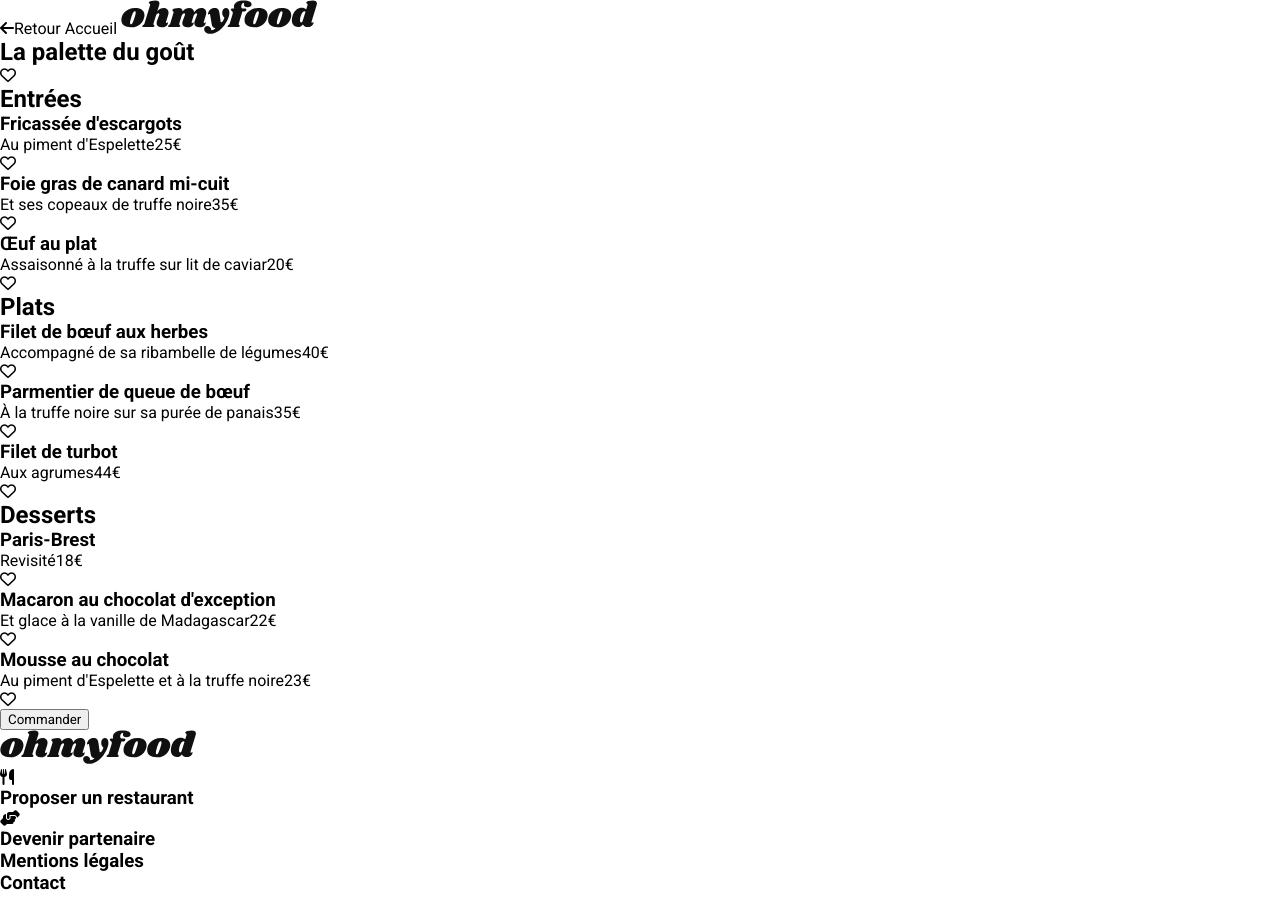
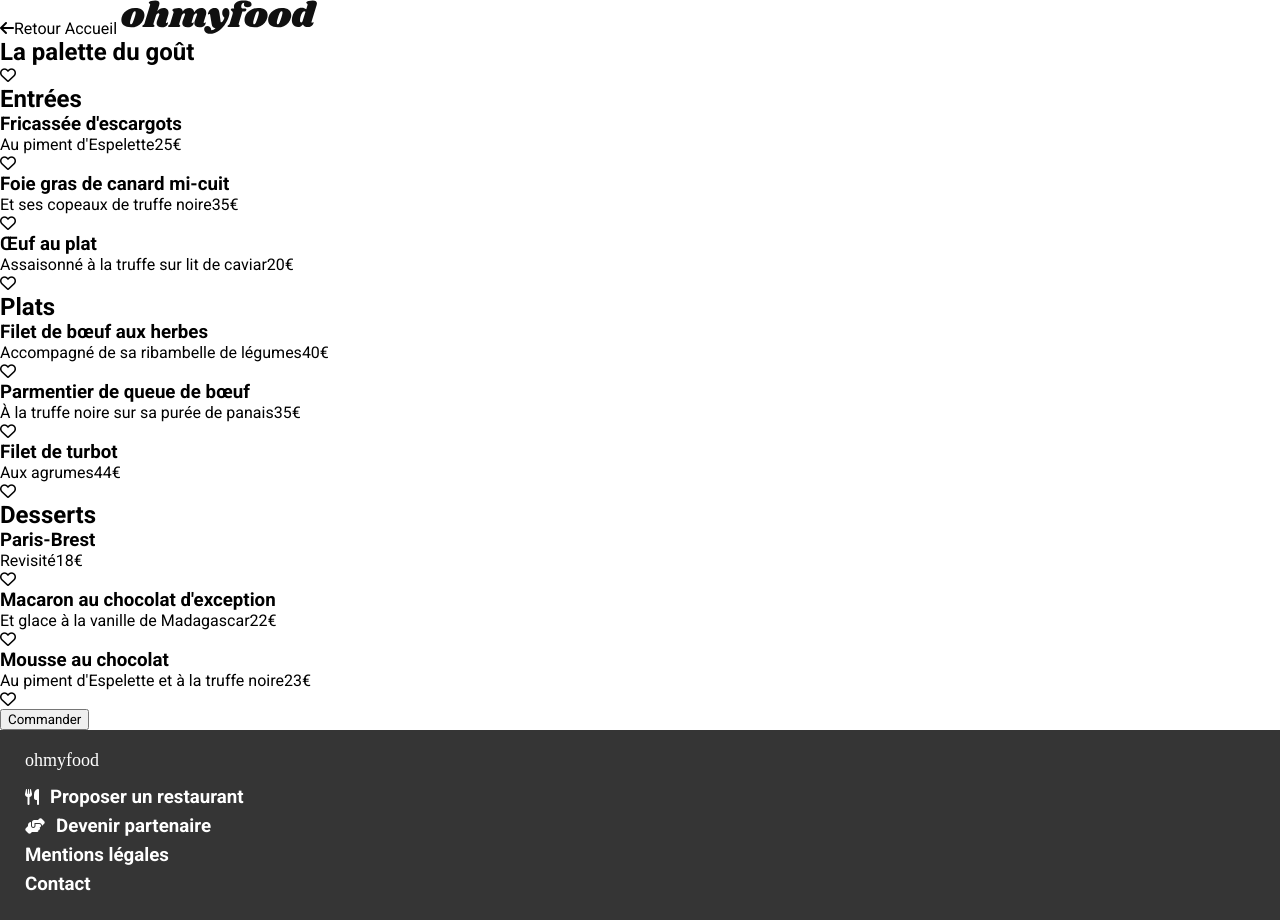
Before and after one commit to CenturyBlast/OC-P4-Ohmyfood, a website: page restaurants/la-palette-du-gout.html in a window 1280 px wide. Before the commit the page ends 894 px from the top, so only its background shows below. Drawn offline with Linux system fonts and the light colour scheme; a web font is replaced by a local one.

Commit message:
migration vers sass

```diff
--- a/restaurants/la-palette-du-gout.html
+++ b/restaurants/la-palette-du-gout.html
@@ -105,17 +105,19 @@
             Commander
         </button>
     </main>
-    <footer>
-        <img src="../assets/images/logo/ohmyfood@2x.svg" alt="logo oh my food">
-        <div class="footer-icon">
-            <i class="fa-solid fa-utensils" aria-hidden="true"></i>
-            <h3>Proposer un restaurant</h3>
+    <footer class="footer">
+        <h3 class="footer__logo">ohmyfood</h3>
+        <div class="footer__text">
+            <span class="footer__icon">
+                <i class="fa-solid fa-utensils" aria-hidden="true"></i>
+                <h3>Proposer un restaurant</h3>
+            </span>
+            <span class="footer__icon">
+                <i class="fa-solid fa-handshake-angle" aria-hidden="true"></i>
+                <h3>Devenir partenaire</h3>
+            </span>
+            <h3>Mentions légales</h3>
+            <h3><a href="#" class="footer__contact">Contact</a></h3>
         </div>
-        <div>
-            <i class="fa-solid fa-handshake-angle" aria-hidden="true"></i>
-            <h3>Devenir partenaire</h3>
-        </div>
-        <h3>Mentions légales</h3>
-        <h3><a href="#">Contact</a></h3>
     </footer>
 </body>
--- a/sass/layout/_footer.scss
+++ b/sass/layout/_footer.scss
@@ -15,4 +15,20 @@
         font-size: 18px;
         padding: 20px 0 15px 25px;
     }
+
+    &__text {
+        display: flex;
+        flex-direction: column;
+        padding: 0 0 25px 25px;
+        gap: 7px;
+    }
+
+    &__icon {
+        display: flex;
+        flex-direction: row;
+        align-items: center;
+        font-size: 16px;
+        font-weight: 500;
+        gap: 11px;
+    }
 }
--- a/sass/pages/_fonctionnement.scss
+++ b/sass/pages/_fonctionnement.scss
@@ -40,4 +40,9 @@
     & h2 {
         padding: 50px 0 5px 20px;
     }
+
+    & h3 {
+        font-size: 16px;
+        font-weight: 500;
+    }
 }
```
Also changed, not shown: index.html (+12 -10 lines), assets/style.css, 1 other file.
